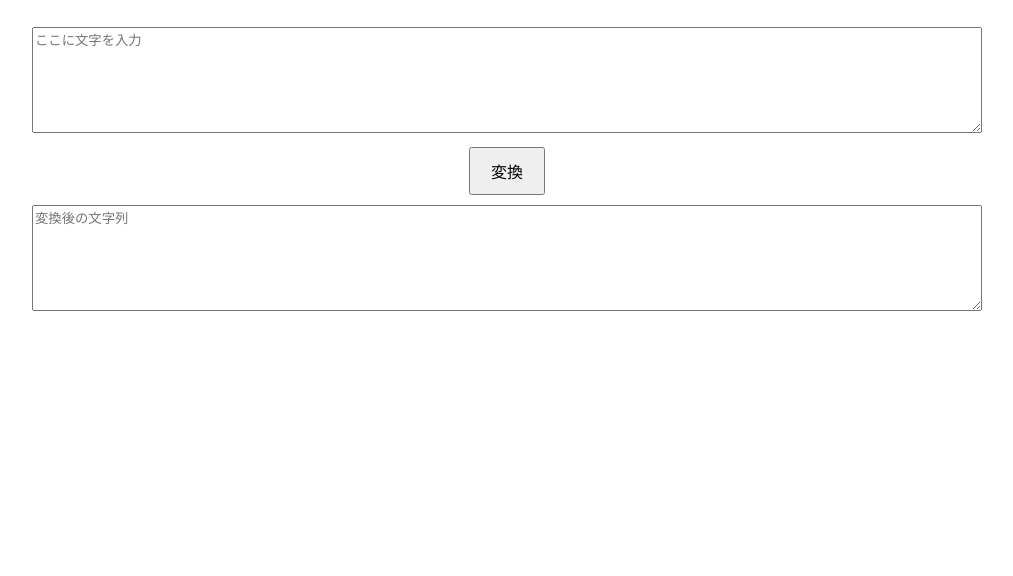
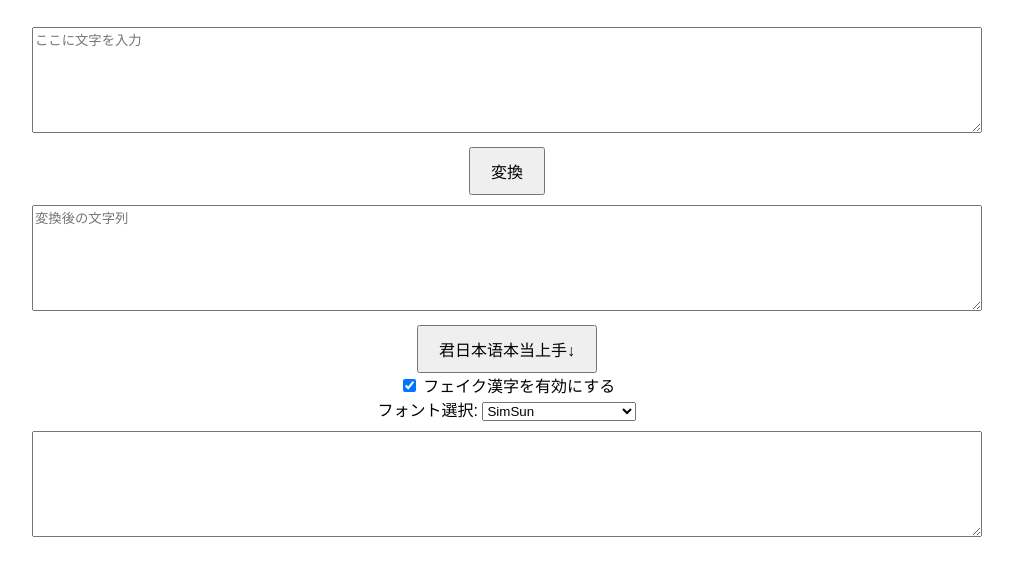
Before and after one commit to mizofumi/fujiaire, a plain HTML site: page index.html in a window 1280 px wide. Shown: the part 88-664 px from the top of the page, without its empty margins (133-1146 px from the left). Drawn offline with Linux system fonts and the light colour scheme.

Commit message:
偽中国語風日本語変換機能を追加

```diff
--- a/index.html
+++ b/index.html
@@ -14,7 +14,24 @@
     <h2>Fujiaire 文字変換</h2>
     <textarea id="inputText" placeholder="ここに文字を入力"></textarea><br>
     <button onclick="convertText()">変換</button><br>
-    <textarea id="outputText" readonly placeholder="変換後の文字列"></textarea>
+    <textarea id="outputText" readonly placeholder="変換後の文字列"></textarea><br>
+    <button onclick="convertFakeJapaneseText()">君日本语本当上手↓</button><br>
+    <label>
+        <input type="checkbox" id="enableFakeMapping" checked> フェイク漢字を有効にする
+    </label><br>
+    <label>
+        フォント選択:
+        <select id="fontSelector">
+            <option value="'SimSun', 'NSimSun', 'KaiTi'">SimSun</option>
+            <option value="'Microsoft YaHei', 'PingFang SC'">Microsoft YaHei</option>
+            <option value="'FangSong', 'KaiTi'">FangSong</option>
+            <option value="'STHeiti', 'Heiti SC'">STHeiti</option>
+            <option value="'LiSong Pro', 'Songti SC'">LiSong Pro</option>
+            <option value="'Hiragino Sans GB', 'PingFang SC'">Hiragino Sans GB</option>
+            <option value="'WenQuanYi Micro Hei', 'Source Han Sans SC'">WenQuanYi Micro Hei</option>
+        </select>
+    </label><br>
+    <textarea id="fakeJapaneseStyleText" readonly placeholder=""></textarea>
 
     <script>
         function convertText() {
@@ -37,6 +54,47 @@
 
             document.getElementById("outputText").value = output;
         }
+
+        function convertFakeJapaneseText() {
+            let input = document.getElementById("outputText").value;
+            let enableFakeMapping = document.getElementById("enableFakeMapping").checked;
+            let selectedFont = document.getElementById("fontSelector").value;
+
+            // フェイク漢字マッピング
+            let fakeMapping = {
+                "会": "会", "見": "见", "国": "国", "学": "学", "気": "气",
+                "車": "车", "電": "电", "時": "时", "間": "间", "体": "体",
+                "発": "发", "動": "动", "変": "变", "進": "进", "選": "选",
+                "開": "开", "閉": "闭", "問": "问", "答": "答", "読": "读",
+                "書": "书", "聞": "闻", "話": "话", "買": "买", "売": "卖",
+                "働": "动", "使": "使", "作": "作", "住": "住", "信": "信",
+                "食": "食", "飲": "饮", "帰": "归", "歩": "步", "走": "走",
+                "飛": "飞", "楽": "乐", "園": "园", "場": "场", "線": "线",
+                "駅": "站", "図": "图", "館": "馆", "医": "医", "者": "者",
+                "愛": "爱", "優": "优", "務": "务", "働": "动", "続": "续",
+                "経": "经", "総": "总", "戦": "战", "対": "对", "観": "观",
+                "議": "议", "関": "关", "産": "产", "検": "检", "価": "价",
+                "効": "效", "機": "机", "構": "构", "設": "设", "製": "制",
+                "表": "表", "計": "计", "数": "数", "制": "制", "動": "动",
+                "変": "变", "電": "电", "圧": "压", "温": "温", "測": "测",
+                "試": "试", "験": "验", "質": "质", "量": "量", "記": "记",
+                "録": "录", "伝": "传", "統": "统", "解": "解", "析": "析",
+                "構": "构", "造": "造", "設": "设", "環": "环", "境": "境",
+                "保": "保", "護": "护", "修": "修", "復": "复", "断": "断",
+                "続": "续", "終": "终", "始": "始", "動": "动", "静": "静",
+                "速": "速", "遅": "迟", "高": "高", "低": "低", "強": "强",
+                "弱": "弱", "新": "新", "旧": "旧", "開": "开", "閉": "闭"
+            };
+
+            // フェイク漢字を適用
+            let replacedText = enableFakeMapping
+                ? input.split('').map(char => fakeMapping[char] || char).join('')
+                : input;
+
+            // 結果を表示
+            document.getElementById("fakeJapaneseStyleText").value = replacedText;
+            document.getElementById("fakeJapaneseStyleText").style.fontFamily = selectedFont;
+        }
     </script>
 </body>
 </html>
```
